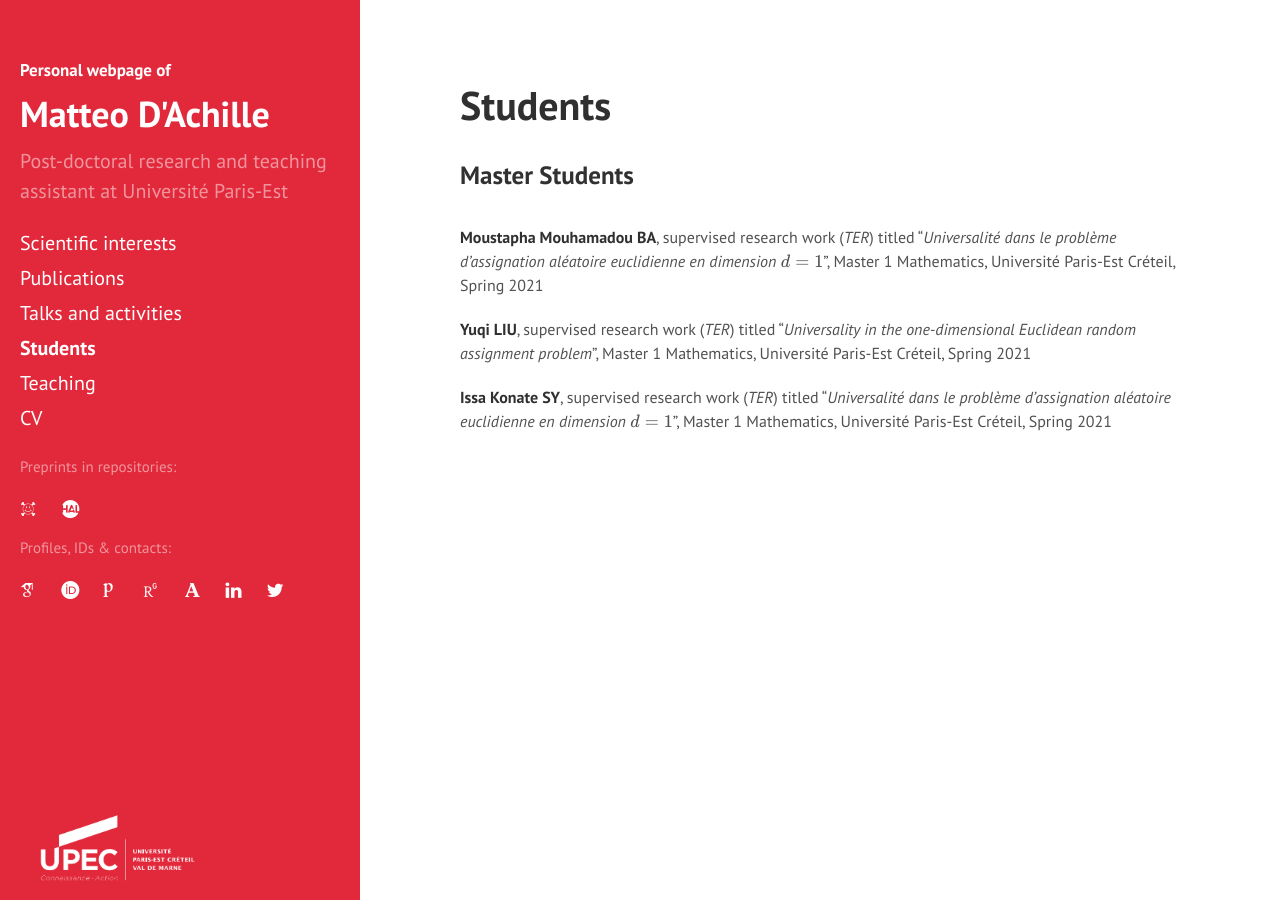
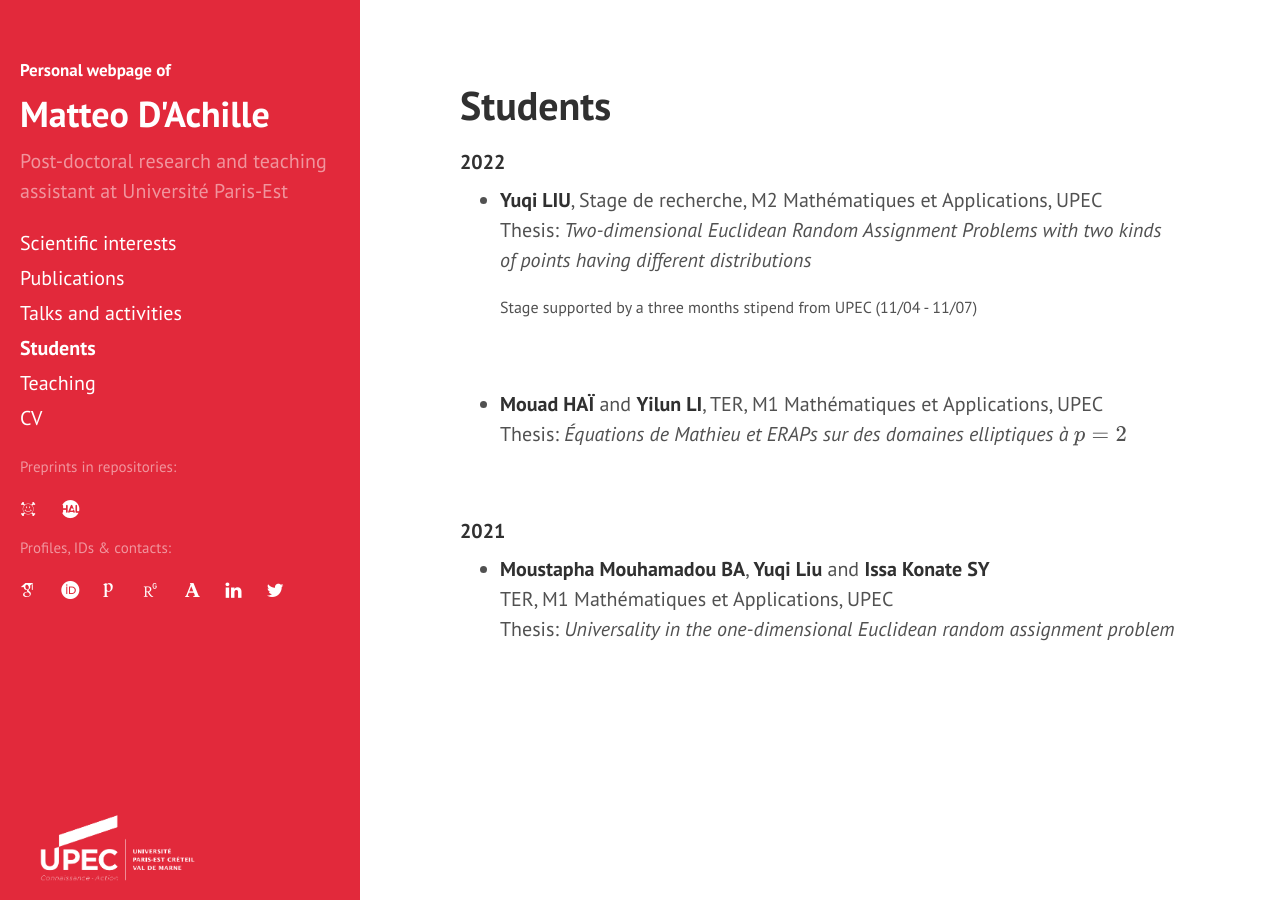
Before and after one commit to matteodachille/matteodachille.github.io, a Jekyll site: the page built from students.md, in a window 1280 px wide. Built offline with Jekyll 4.4.1, drawn with Linux system fonts in a browser that asks for light colours; nearby versions of some CDN libraries; some web fonts are replaced; formulas are drawn with MathJax 3.

Commit message:
Updated infos on events and students, fixed some typos

```diff
--- a/students.md
+++ b/students.md
@@ -5,14 +5,22 @@ order: 5
 ---
 
 
-### Master Students
+#### 2022
+{: .no_toc}
 
-<br/>
-**Moustapha Mouhamadou BA**, supervised research work (_TER_) titled "_Universalité dans le problème d’assignation aléatoire
-euclidienne en dimension \\(d = 1\\)_", Master 1 Mathematics, Université Paris-Est Créteil, Spring 2021
-{: style="font-size: 16px" }
-**Yuqi LIU**, supervised research work (_TER_) titled "_Universality in the one-dimensional Euclidean random assignment problem_", Master 1 Mathematics, Université Paris-Est Créteil, Spring 2021
-{: style="font-size: 16px" }
-**Issa Konate SY**, supervised research work (_TER_) titled "_Universalité dans le problème d’assignation aléatoire
-euclidienne en dimension \\(d = 1\\)_", Master 1 Mathematics, Université Paris-Est Créteil, Spring 2021
-{: style="font-size: 16px" }
+- **Yuqi LIU**, Stage de recherche, M2 Mathématiques et Applications, UPEC <br/>
+  Thesis: _Two-dimensional Euclidean Random Assignment Problems with two kinds of points having different distributions_
+
+  Stage supported by a three months stipend from UPEC (11/04 - 11/07)
+  {: style="font-size: 16px" }
+  <br/>
+- **Mouad HAÏ** and **Yilun LI**, TER, M1 Mathématiques et Applications, UPEC <br/>
+  Thesis: _Équations de Mathieu et ERAPs sur des domaines elliptiques à \\(p = 2\\)_
+
+  <br/>
+
+#### 2021
+{: .no_toc}
+
+- **Moustapha Mouhamadou BA**, **Yuqi Liu** and **Issa Konate SY** <br/> TER, M1 Mathématiques et Applications, UPEC <br/>
+  Thesis: _Universality in the one-dimensional Euclidean random assignment problem_
```
Also changed, not shown: _data/pubs.yml (+12 -1 lines), events.md (+8 -3 lines), nlrum.md (+2 -1 lines), publications.md (+4 -0 lines).
